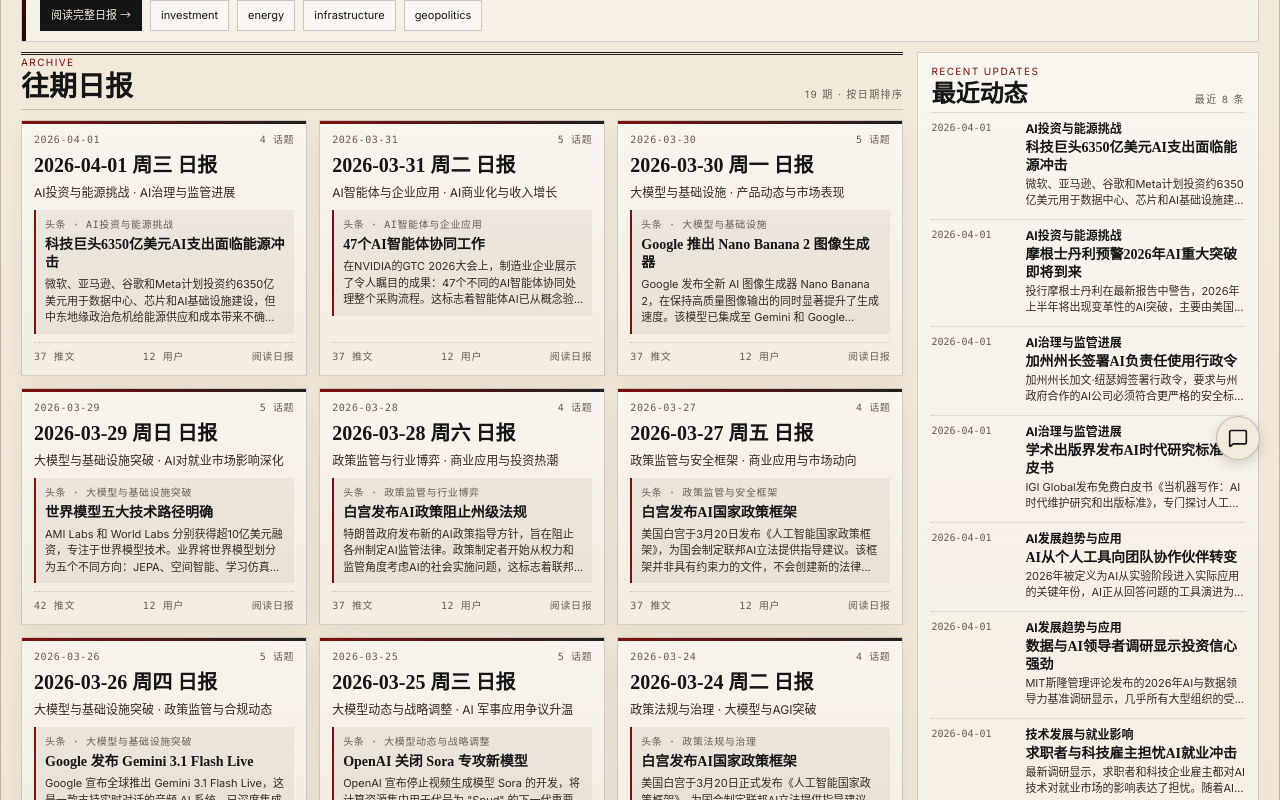
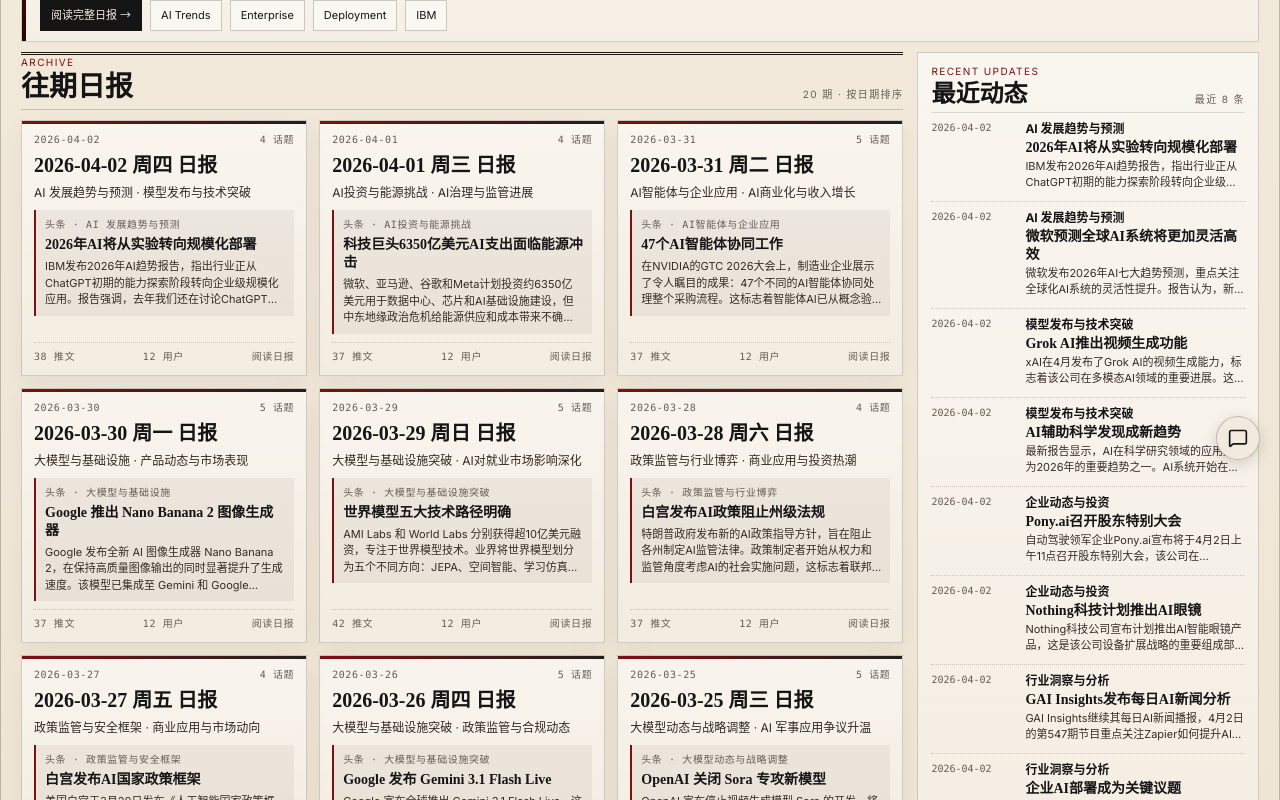
Before and after one commit to Vincentwei1021/ai-daily, a Next.js app: page / in a window 1280 px wide. Shown: the part 320-1120 px from the top of the page. Built offline with nearby package versions, Linux system fonts and the light colour scheme; no server answers.

Commit message:
daily: 2026-04-02

```diff
--- a/src/data/reports.ts
+++ b/src/data/reports.ts
@@ -14,6 +14,115 @@ export interface DailyReport {
 
 export const reports: DailyReport[] = [
   {
+    "date": "2026-04-02",
+    "weekday": "周四",
+    "timeRange": "04-01 08:30 ~ 04-02 08:30 (UTC+8)",
+    "tweetCount": 38,
+    "userCount": 12,
+    "topics": [
+      {
+        "title": "🧠 AI 发展趋势与预测",
+        "items": [
+          {
+            "bold": "2026年AI将从实验转向规模化部署",
+            "detail": "IBM发布2026年AI趋势报告，指出行业正从ChatGPT初期的能力探索阶段转向企业级规模化应用。报告强调，去年我们还在讨论ChatGPT无法正确计算strawberry中r的个数，而如今DeepSeek-R1等中国前沿实验室的推理模型已经震撼全球，开源推理智能体也迎来爆发式增长。",
+            "tags": [
+              "AI Trends",
+              "Enterprise",
+              "Deployment",
+              "IBM"
+            ]
+          },
+          {
+            "bold": "微软预测全球AI系统将更加灵活高效",
+            "detail": "微软发布2026年AI七大趋势预测，重点关注全球化AI系统的灵活性提升。报告认为，新一代AI系统将在效率和适应性方面实现重大突破，能够更好地服务于不同地区和行业的特定需求，推动AI技术在全球范围内的深度普及和应用。",
+            "tags": [
+              "Microsoft",
+              "Global AI",
+              "Efficiency",
+              "Trends"
+            ]
+          }
+        ]
+      },
+      {
+        "title": "🚀 模型发布与技术突破",
+        "items": [
+          {
+            "bold": "Grok AI推出视频生成功能",
+            "detail": "xAI在4月发布了Grok AI的视频生成能力，标志着该公司在多模态AI领域的重要进展。这一功能的推出进一步加剧了AI视频生成领域的竞争，与OpenAI的Sora、Google的Veo等产品形成直接对抗。Grok的视频生成能力预计将为用户提供更多创意表达工具。",
+            "tags": [
+              "xAI",
+              "Grok",
+              "Video Generation",
+              "Multimodal"
+            ]
+          },
+          {
+            "bold": "AI辅助科学发现成新趋势",
+            "detail": "最新报告显示，AI在科学研究领域的应用正成为2026年的重要趋势之一。AI系统开始在药物发现、材料科学、天体物理学等领域发挥关键作用，通过强大的数据处理和模式识别能力，加速科学发现的进程，为人类知识边界的拓展提供强大助力。",
+            "tags": [
+              "Scientific Discovery",
+              "Research",
+              "AI Applications",
+              "Innovation"
+            ]
+          }
+        ]
+      },
+      {
+        "title": "💼 企业动态与投资",
+        "items": [
+          {
+            "bold": "Pony.ai召开股东特别大会",
+            "detail": "自动驾驶领军企业Pony.ai宣布将于4月2日上午11点召开股东特别大会，该公司在NASDAQ和港交所双重上市。作为实现大规模量产和商业化自动驾驶技术的全球领导者，此次股东大会预计将讨论公司未来发展战略和重要决策事项。",
+            "tags": [
+              "Pony.ai",
+              "Autonomous Driving",
+              "Shareholders Meeting",
+              "NASDAQ"
+            ]
+          },
+          {
+            "bold": "Nothing科技计划推出AI眼镜",
+            "detail": "Nothing科技公司宣布计划推出AI智能眼镜产品，这是该公司设备扩展战略的重要组成部分。这一举措表明消费电子厂商正积极布局AI硬件市场，试图在苹果、谷歌等巨头之外开辟新的增长点。AI眼镜有望成为下一代智能终端的重要形态。",
+            "tags": [
+              "Nothing",
+              "AI Glasses",
+              "Consumer Electronics",
+              "Hardware"
+            ]
+          }
+        ]
+      },
+      {
+        "title": "📊 行业洞察与分析",
+        "items": [
+          {
+            "bold": "GAI Insights发布每日AI新闻分析",
+            "detail": "GAI Insights继续其每日AI新闻播报，4月2日的第547期节目重点关注Zapier如何提升AI流畅度标准。该节目为AI从业者和投资者提供及时的行业动态分析，帮助理解AI技术发展对各行业的影响和机遇。",
+            "tags": [
+              "GAI Insights",
+              "Daily News",
+              "Zapier",
+              "AI Fluency"
+            ]
+          },
+          {
+            "bold": "企业AI部署成为关键议题",
+            "detail": "多家分析机构指出，2026年企业级AI部署将成为行业发展的核心焦点。从概念验证转向生产环境的AI应用正在加速，企业开始更加注重AI系统的可靠性、安全性和可扩展性，这将推动AI技术栈的进一步成熟和标准化。",
+            "tags": [
+              "Enterprise AI",
+              "Deployment",
+              "Production",
+              "Scalability"
+            ]
+          }
+        ]
+      }
+    ]
+  },
+  {
     "date": "2026-04-01",
     "weekday": "周三",
     "timeRange": "03-31 08:30 ~ 04-01 08:30 (UTC+8)",
```
